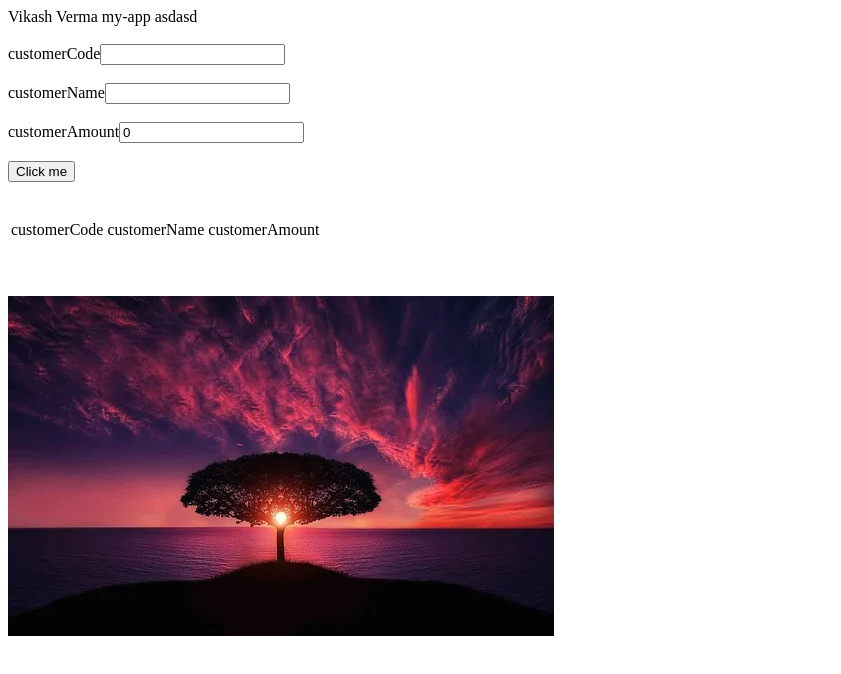
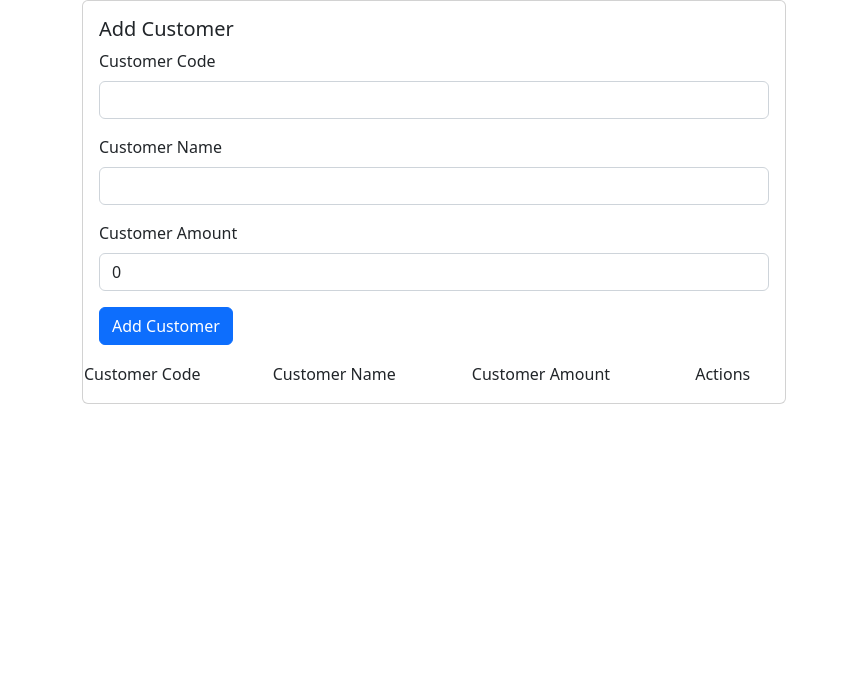
Before and after one commit to vikash-verma-profile/Mern-Sep-2022, an Angular app in the folder Angular-labs/my-app/: page / in a window 1280 px wide. Shown: the top 674 px of the page, without its empty margins (0-841 px from the left). Built offline with nearby package versions, Linux system fonts and the light colour scheme.

Commit message:
added code

```diff
--- a/Angular-labs/my-app/angular.json
+++ b/Angular-labs/my-app/angular.json
@@ -97,5 +97,8 @@
         }
       }
     }
+  },
+  "cli": {
+    "analytics": false
   }
 }
--- a/Angular-labs/my-app/src/app/app.component.html
+++ b/Angular-labs/my-app/src/app/app.component.html
@@ -1,27 +1,51 @@
-Vikash Verma
+<!-- Vikash Verma
 
 {{title}}
-{{"asdasd"}}
-<br/><br/>
-customerCode<input [(ngModel)]="CustomerModel.customerCode" type="text"><br/><br/>
-customerName<input [(ngModel)]="CustomerModel.customerName" type="text"><br/><br/>
-customerAmount<input [(ngModel)]="CustomerModel.customerAmount" type="text"><br/><br/>
-<input type="button" value="Click me" (click)="ClickMe()"/>
-<br/><br/><br/>
-<table>
+{{"asdasd"}} -->
+<!-- <br/><br/> -->
+<div class="container">
+<div class="card" style="width: 44rem;">
+  <div class="card-body">
+    <h5 class="card-title">Add Customer</h5>
+    <div class="mb-3">
+      <label class="form-label">Customer Code</label>
+      <input type="text"  [(ngModel)]="CustomerModel.customerCode" class="form-control" />
+    </div>
+    <div class="mb-3">
+      <label  class="form-label">Customer Name</label>
+      <input type="text" [(ngModel)]="CustomerModel.customerName" class="form-control" />
+    </div>
+    <div class="mb-3">
+      <label  class="form-label">Customer Amount</label>
+      <input type="text" [(ngModel)]="CustomerModel.customerAmount" class="form-control" >
+    </div>
+
+    <input type="button" class="btn btn-primary" value="Add Customer" (click)="ClickMe()"/>
+  </div>
+  <table class="table table-striped">
     <tr>
-    <td>customerCode</td>
-    <td>customerName</td>
-    <td>customerAmount</td>
+      <td>Customer Code</td>
+      <td>Customer Name</td>
+      <td>Customer Amount</td>
+      <td>Actions</td>
     </tr>
     <tr *ngFor="let cust of CustomerModels">
       <td>{{cust.customerCode}}</td>
       <td>{{cust.customerName}}</td>
       <td>{{cust.customerAmount}}</td>
+      <td><input type="button" value="Edit" class="btn btn-success" style="background-color: var(--bs-btn-active-bg);">
+        <input type="button" value="Delete" class="btn btn-danger" style="background-color: var(--bs-btn-active-bg);"></td>
       </tr>
   </table>
-<br/><br/><br/>
-<img [src]="imgUrl" />
+</div>
+</div>
+
+<!-- <input [(ngModel)]="CustomerModel.customerCode" type="text"><br/><br/>
+<input [(ngModel)]="CustomerModel.customerName" type="text"><br/><br/>
+<input [(ngModel)]="CustomerModel.customerAmount" type="text"><br/><br/>
+<input type="button" value="Click me" (click)="ClickMe()"/> -->
+
+<!-- <img [src]="imgUrl" /> -->
 
 <!--
 ()==>event binding
--- a/Angular-labs/my-app/src/index.html
+++ b/Angular-labs/my-app/src/index.html
@@ -6,8 +6,11 @@
   <base href="/">
   <meta name="viewport" content="width=device-width, initial-scale=1">
   <link rel="icon" type="image/x-icon" href="favicon.ico">
+  <link href="https://cdn.jsdelivr.net/npm/bootstrap@5.2.2/dist/css/bootstrap.min.css" rel="stylesheet" integrity="sha384-Zenh87qX5JnK2Jl0vWa8Ck2rdkQ2Bzep5IDxbcnCeuOxjzrPF/et3URy9Bv1WTRi" crossorigin="anonymous">
 </head>
 <body>
   <app-root></app-root>
 </body>
 </html>
+<script src="https://cdn.jsdelivr.net/npm/@popperjs/core@2.11.6/dist/umd/popper.min.js" integrity="sha384-oBqDVmMz9ATKxIep9tiCxS/Z9fNfEXiDAYTujMAeBAsjFuCZSmKbSSUnQlmh/jp3" crossorigin="anonymous"></script>
+<script src="https://cdn.jsdelivr.net/npm/bootstrap@5.2.2/dist/js/bootstrap.min.js" integrity="sha384-IDwe1+LCz02ROU9k972gdyvl+AESN10+x7tBKgc9I5HFtuNz0wWnPclzo6p9vxnk" crossorigin="anonymous"></script>
```
Lines whose indentation alone changed are shown as unchanged.
